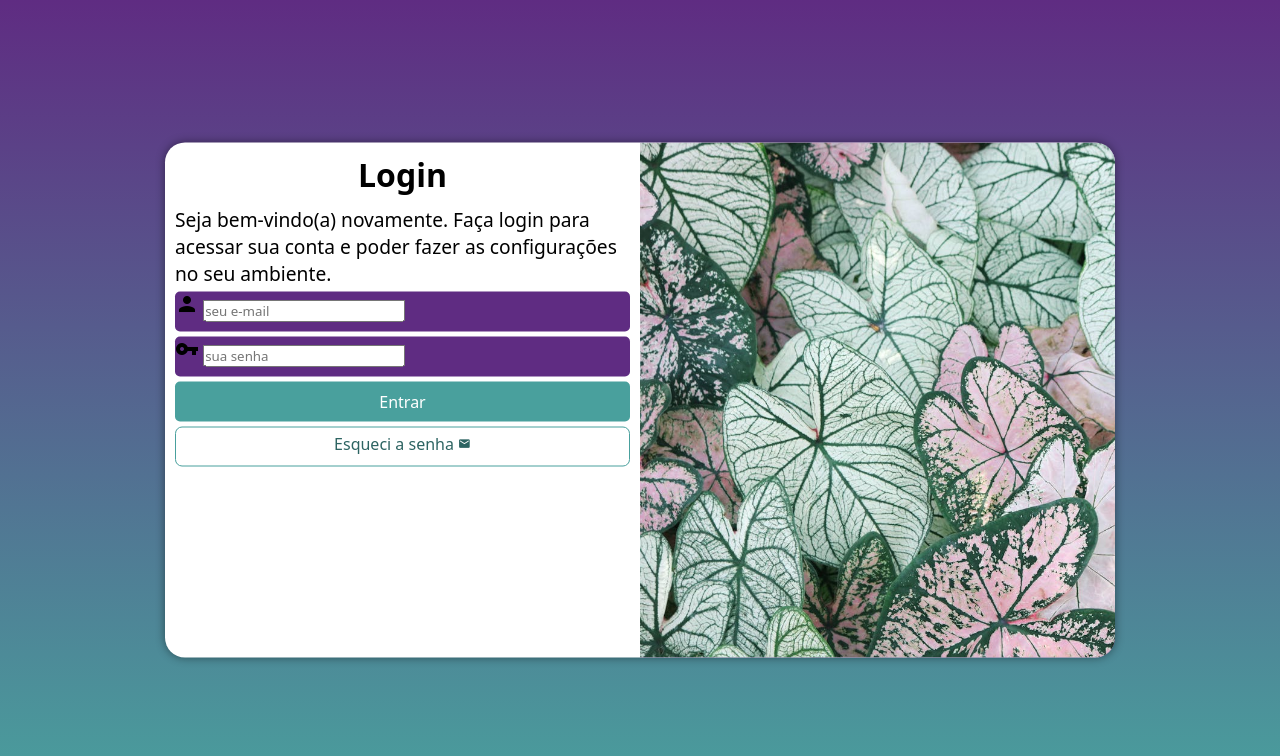
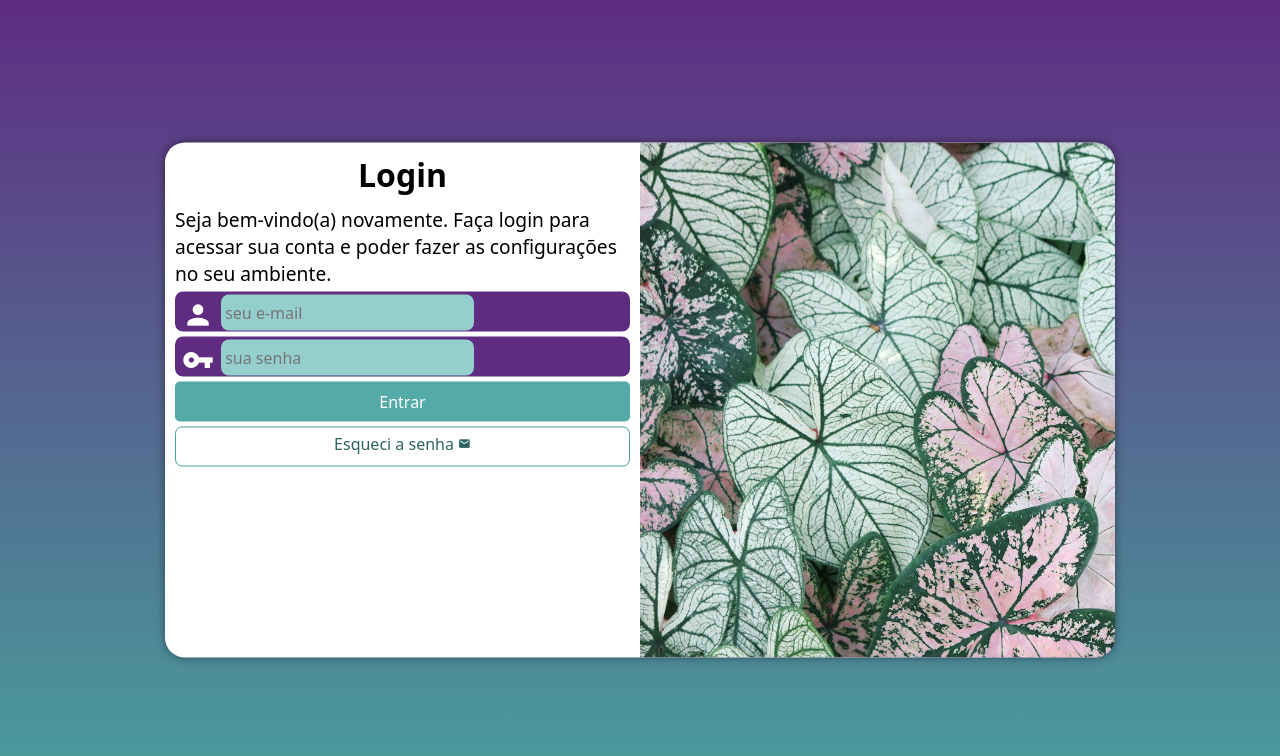
Before and after one commit to karencarvalho21/projeto-login, a plain HTML site: page index.html in a window 1280 px wide. Drawn offline with Linux system fonts and the light colour scheme.

Commit message:
arrumei a caixa formulário

```diff
--- a/estilos/style.css
+++ b/estilos/style.css
@@ -66,10 +66,11 @@ div#formulario > p {
 
 form > div.campo {
     background-color: #5f2c82;
+    border: 2px solid #5f2c82;
     display: block;
     width: 100%;
     height: 40px;
-    border-radius: 5px;
+    border-radius: 8px;
     margin: 5px 0px;
 }
 
@@ -77,12 +78,30 @@ div.campo > label {
     display: none;
 }
 
+div.campo > span {
+    color: white;
+    font-size: 2em;
+    width: 40px;
+    padding: 5px;
+}
+
+div.campo > input {
+  background-color: #94cfcd;
+  font-size: 1em;
+  width: calc(100% - 44%);
+  transform: translateY(-12px);
+  height: 100%;
+  border: 0px;
+  border-radius: 8px;
+  padding: 4px;
+}
+
 form > input[type=submit] {
     display: block;
     font-size: 1em;
     width: 100%;
     height: 40px;
-    background-color: #49a09d;
+    background-color: #53aaa7;
     color: white;
     border: none;
     border-radius: 5px;
```
